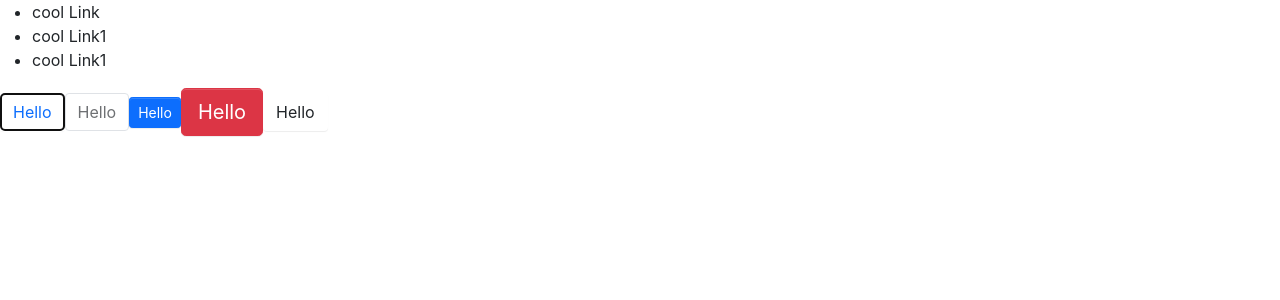
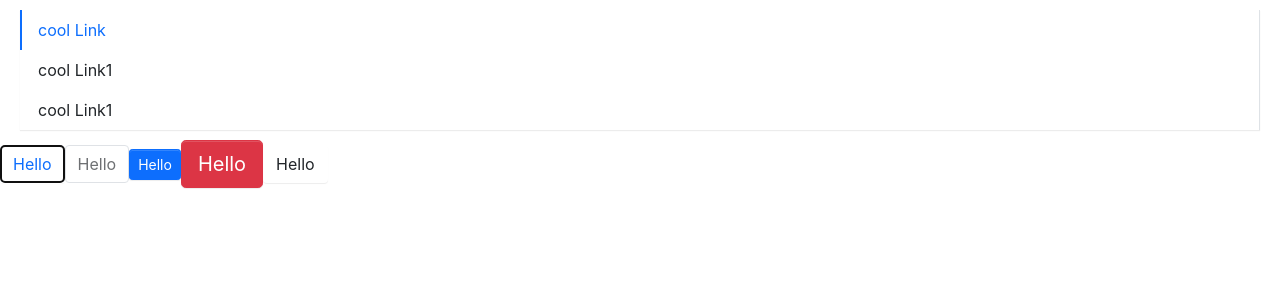
Before and after one commit to Liang34/liangship, a React (Create React App) app: page / in a window 1280 px wide. Shown: the top 300 px of the page. Built offline with nearby package versions, Linux system fonts and the light colour scheme.

Commit message:
feat: Menu-test

```diff
--- a/src/App.tsx
+++ b/src/App.tsx
@@ -7,7 +7,7 @@
 function App() {
   return (
     <div className="App">
-      <Menu defaultIndex={0}>
+      <Menu defaultIndex={0} mode='vertical'>
         <MenuItem index={0}>
           cool Link
         </MenuItem>
--- /dev/null
+++ b/src/components/Menu/_style.scss
@@ -0,0 +1,39 @@
+.viking-menu {
+  display: flex;
+  flex-wrap: wrap;
+  padding-left: 0;
+  margin-bottom: 30px;
+  list-style: none;
+  border-bottom: $menu-border-width solid $menu-border-color;
+  box-shadow: $menu-box-shadow;
+  .menu-item {
+    padding: $menu-item-padding-y $menu-item-padding-x;
+    cursor: pointer;
+    transition: $menu-transition;
+    &:hover, &:focus {
+      text-decoration: none;
+    }
+    &.is-disabled {
+      color: $menu-item-disabled-color;
+      pointer-events: none;
+      cursor: default;
+    }
+    &.is-active, &:hover {
+      color: $menu-item-active-color;
+      border-bottom: $menu-item-active-border-width solid $menu-item-active-color;
+    }
+  }
+}
+.menu-vertical {
+  flex-direction: column;
+  border-bottom: 0px;
+  margin: 10px 20px;
+  border-right: $menu-border-width solid $menu-border-color;
+  >.menu-item {
+    border-left: $menu-item-active-border-width solid transparent;
+    &.is-active, &:hover {
+      border-bottom: 0px;
+      border-left: $menu-item-active-border-width solid $menu-item-active-color;
+    }
+  }
+}
--- a/src/components/Menu/menu.tsx
+++ b/src/components/Menu/menu.tsx
@@ -35,7 +35,7 @@
     onSelect: handleClick
   }
   return (
-    <ul className={classes} style={style}>
+    <ul className={classes} style={style} data-testid='test-menu'>
       <MenuContext.Provider value={passedContext}>
         {children}
       </MenuContext.Provider>
--- a/src/styles/index.scss
+++ b/src/styles/index.scss
@@ -4,3 +4,5 @@
 
 // button
 @import '../components/Button/style';
+// menu
+@import '../components/Menu/style';
```
Also changed, not shown: 2 other files (tests, documents, lock files or other folders).
